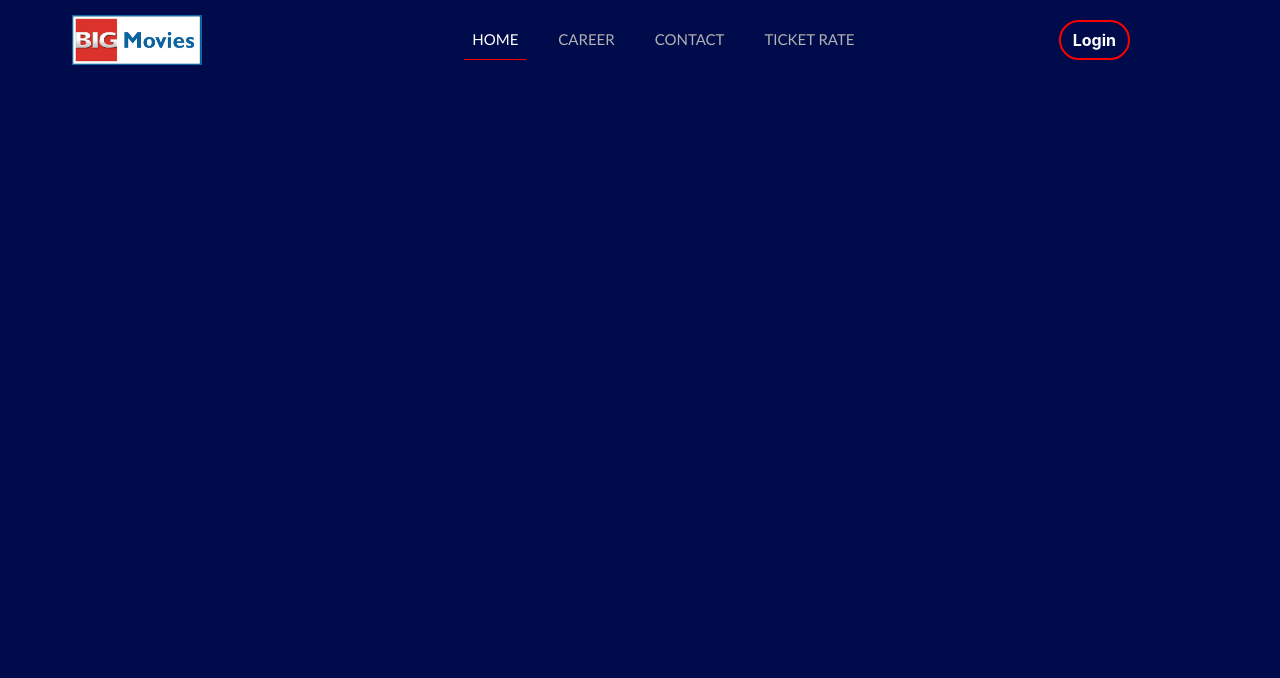
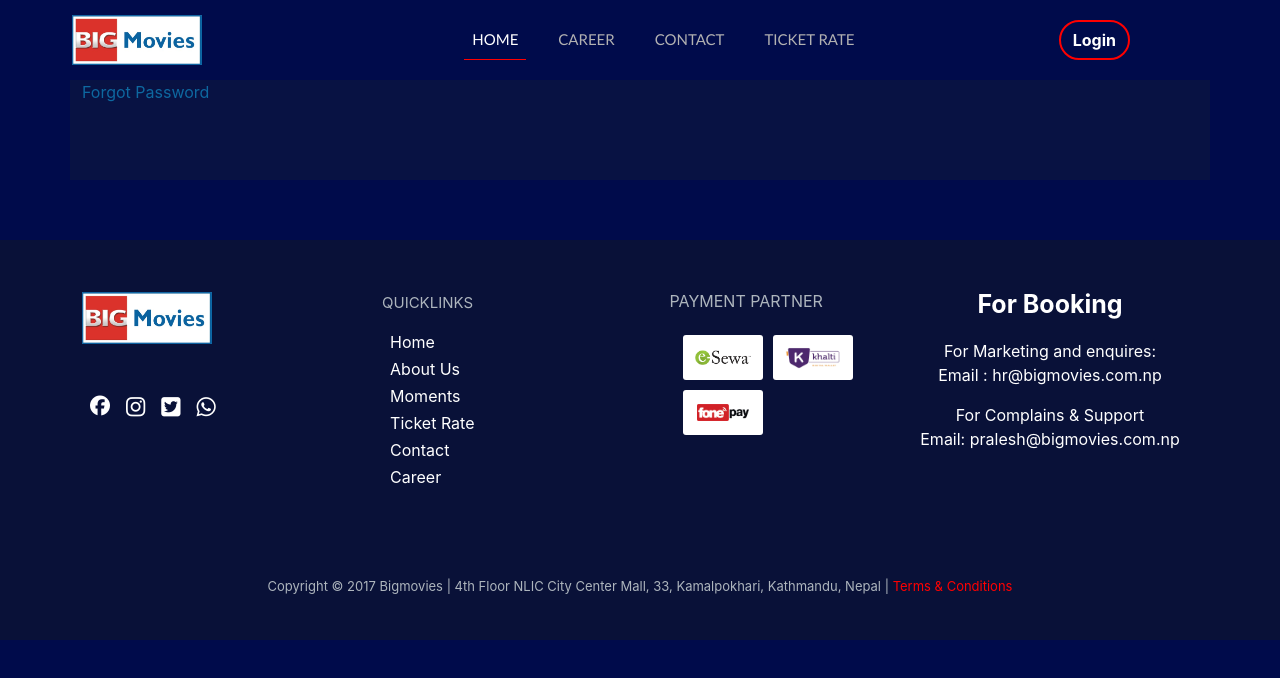
Before and after one commit to Swoyesh/Movie_Booking_Site, a React (Create React App) app: page /fpassword in a window 1280 px wide. Shown: the top 678 px of the page. Built offline with nearby package versions, Linux system fonts and the light colour scheme.

Commit message:
last componenet left

```diff
--- a/src/App.js
+++ b/src/App.js
@@ -2,6 +2,7 @@ import Navbar from './components/Navbar';
 import MovieState from './Context/MovieState';
 import Home from './components/Home'
 import Login from './components/Login'
+import Forgo from './components/Forgo'
 import './App.css';
 import { BrowserRouter, Route, Routes } from 'react-router-dom';
 
@@ -15,6 +16,7 @@ function App() {
       <Route path = "/" element={<Home/>}/>
       <Route path = "/home" element={<Home/>}/>
       <Route path = "/login" element={<Login/>}/>
+      <Route path = "/fpassword" element={<Forgo/>}/>
     </Routes>
     </BrowserRouter>
     </MovieState>
--- /dev/null
+++ b/src/Forgo.css
@@ -0,0 +1,4 @@
+.n-cont{
+    display: flex;
+    justify-content: center;
+}
--- /dev/null
+++ b/src/components/Forgo.js
@@ -0,0 +1,19 @@
+import React from 'react'
+import Footer from './Footer'
+
+const Forgo = () => {
+  return (
+    <>
+    <div className='container' style={{height: "100px", backgroundColor: "#081243"}}>
+        <div className='n-cont'>
+            <span style={{color: "#0e68a0", alignItems: "center"}}>Forgot Password</span>
+        </div>
+    </div>
+    <div className='bottom' style={{top: "60px"}}>
+      <Footer/>
+    </div>
+    </>
+  )
+}
+
+export default Forgo
--- a/src/components/Login.js
+++ b/src/components/Login.js
@@ -38,10 +38,10 @@ const Login = () => {
             <input className='ipt2' onChange={handleChange} name='password' id='password' type='password' placeholder='Password'></input>
             <div>
               <button className='btttn' type='submit'>Sign In</button>
-              <span style={{color: "red", position:"relative", top: "60px", left: "165px", cursor: "pointer"}}>Forgot Password?</span>
+              <Link to="/fpassword" style={{textDecoration: "none"}}><span className='nspan' style={{color: "red", position:"relative", top: "60px", right: "-180px", cursor: "pointer"}}>Forgot Password?</span></Link>
             </div>
             <div>
-              <span style={{color: "white", fontWeight: "bold", fontSize: "18px", top: "-10px", left:"140px", position: "relative"}}>OR Login With</span>
+              <span style={{color: "white", fontWeight: "bold", fontSize: "18px", top: "-10px", left:"19%", position: "relative"}}>OR Login With</span>
               <input type='image' src={gg} className='g-inp'></input>
             </div>
             </form>
--- a/src/components/Navbar.js
+++ b/src/components/Navbar.js
@@ -1,4 +1,4 @@
-import React, { useContext, useState } from 'react';
+import React, { useContext, useEffect, useState } from 'react';
 import logo from "../logo.jpg";
 import movieContext from '../Context/movieContext';
 import '../navbar.css';
@@ -21,6 +21,12 @@ const Navbar = () => {
     const starter = ()=>{
         setActiveTab("HOME")
     }
+
+    useEffect(() => {
+        console.log(activeTab)
+      setActiveTab(activeTab === "HOME"?"HOME": null)
+    }, [])
+
 
     return (
         <>
--- a/src/lg.css
+++ b/src/lg.css
@@ -126,3 +126,7 @@
     border: none;
     outline: none;
 }
+
+.nspan{
+    text-decoration: none;
+}
```
